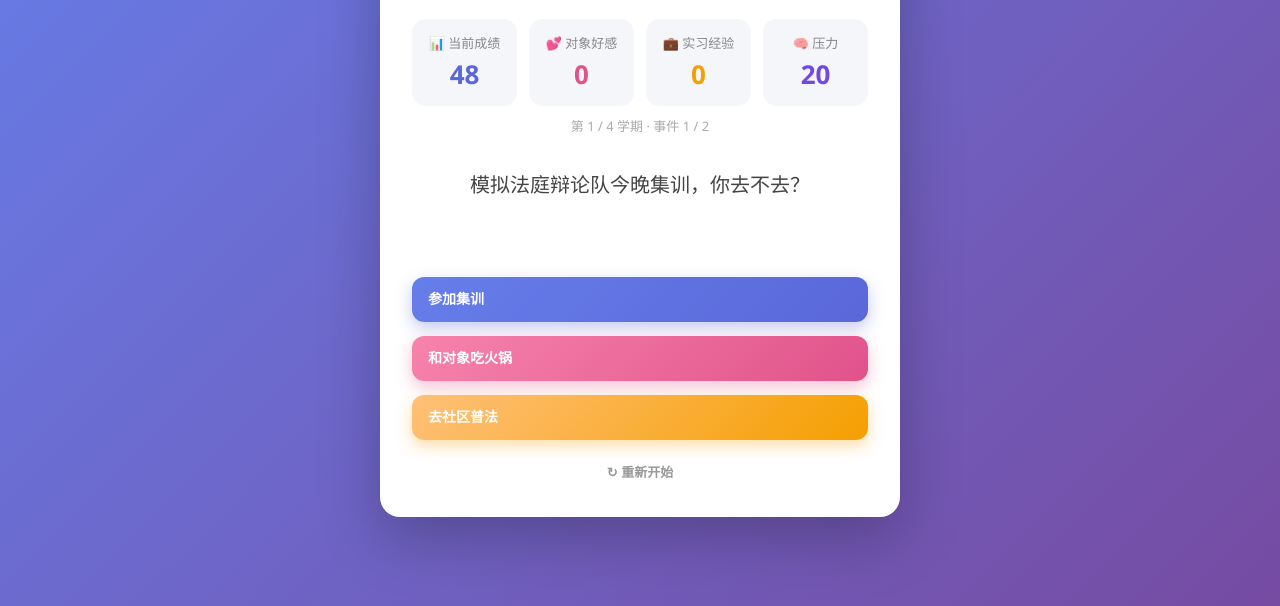
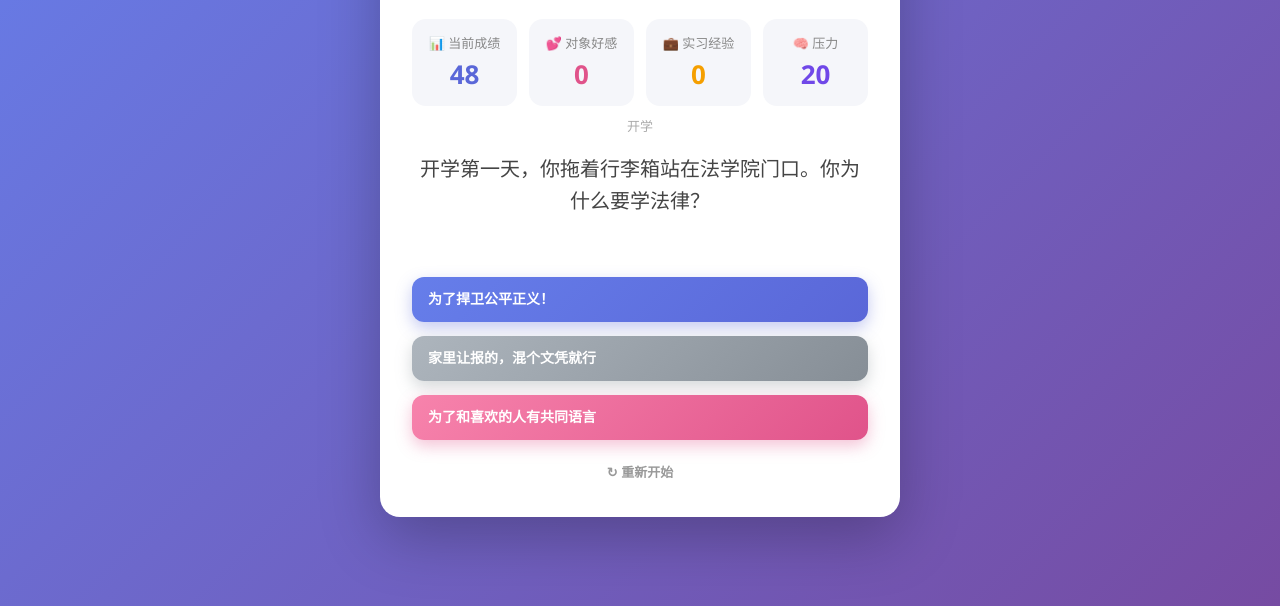
Before and after one commit to FISHSPRING-byte/law-student-sim, a plain HTML site: page index.html in a window 1280 px wide. Shown: the part 194-800 px from the top of the page. Drawn offline with Linux system fonts and the light colour scheme.

Commit message:
开学剧情

```diff
--- a/index.html
+++ b/index.html
@@ -277,6 +277,16 @@
   </div>
 
 <script>
+  // 开学剧情：固定出现在每局最开头，不计入 8 个随机事件
+  const INTRO_EVENT = {
+    text: '开学第一天，你拖着行李箱站在法学院门口。你为什么要学法律？',
+    options: [
+      { text: '为了捍卫公平正义！', result: '你立志成为顶尖律师，心中燃起理想的火焰。', score: 10, stress: 15 },
+      { text: '家里让报的，混个文凭就行', result: '你叹了口气，先混着吧，轻松一点也挺好。', score: -5, stress: -10 },
+      { text: '为了和喜欢的人有共同语言', result: '你满脑子都是Ta的身影，对法学也多了几分热情。', affection: 20 }
+    ]
+  };
+
   // 事件池：共 20 个事件，每局随机抽 8 个，共 4 轮 8 个事件（每学期两次选择）。
   // 每个事件的选项数量和内容各不相同，选项字段：
   // text 按钮文案 / result 结果文案 / score、affection、intern、stress 属性变化 / quiz 触发课堂提问
@@ -485,6 +495,7 @@
       affection: 0,
       intern: 0,
       stress: 20, // 初始压力
+      introDone: false, // 开学剧情是否已过
       events: buildEvents(),
       idx: 0,
       over: false,
@@ -502,11 +513,12 @@
 
   // 渲染当前事件：根据事件内容动态生成选项按钮
   function renderEvent() {
-    const ev = state.events[state.idx];
+    const ev = state.introDone ? state.events[state.idx] : INTRO_EVENT;
     document.getElementById('event-text').textContent = ev.text;
-    document.getElementById('progress').textContent =
-      '第 ' + (Math.floor(state.idx / EVENTS_PER_ROUND) + 1) + ' / ' + TOTAL_ROUNDS +
-      ' 学期 · 事件 ' + (state.idx % EVENTS_PER_ROUND + 1) + ' / ' + EVENTS_PER_ROUND;
+    document.getElementById('progress').textContent = state.introDone
+      ? '第 ' + (Math.floor(state.idx / EVENTS_PER_ROUND) + 1) + ' / ' + TOTAL_ROUNDS +
+        ' 学期 · 事件 ' + (state.idx % EVENTS_PER_ROUND + 1) + ' / ' + EVENTS_PER_ROUND
+      : '开学';
 
     const result = document.getElementById('result-text');
     result.textContent = '';
@@ -566,7 +578,7 @@
   // 玩家选择某个选项（选项由事件内容动态生成）
   function choose(i) {
     if (!state || state.over) return;
-    const ev = state.events[state.idx];
+    const ev = state.introDone ? state.events[state.idx] : INTRO_EVENT;
     const opt = ev.options[i];
 
     // 禁用选项按钮防止连点
@@ -581,8 +593,8 @@
 
     const result = document.getElementById('result-text');
     result.textContent = opt.result + effectText(opt);
-    const net = (opt.score || 0) + (opt.affection || 0) + (opt.intern || 0) - (opt.stress || 0);
-    result.classList.add('show', net >= 0 ? 'good' : 'bad');
+    const bad = (opt.score || 0) < 0 || (opt.affection || 0) < 0;
+    result.classList.add('show', bad ? 'bad' : 'good');
 
     updateStats();
     bumpStat('score');
@@ -592,6 +604,13 @@
     if (state.stress >= 100) return endGame('stress');
     if (state.score === 100) return endGame('perfect');
     if (state.score === 0) return endGame('zero');
+
+    // 开学剧情：不计入随机事件，直接进入第一个学期
+    if (!state.introDone) {
+      state.introDone = true;
+      setTimeout(renderEvent, 1500);
+      return;
+    }
 
     // 上课类选项触发课堂提问
     if (opt.quiz) return startQuiz();
```
